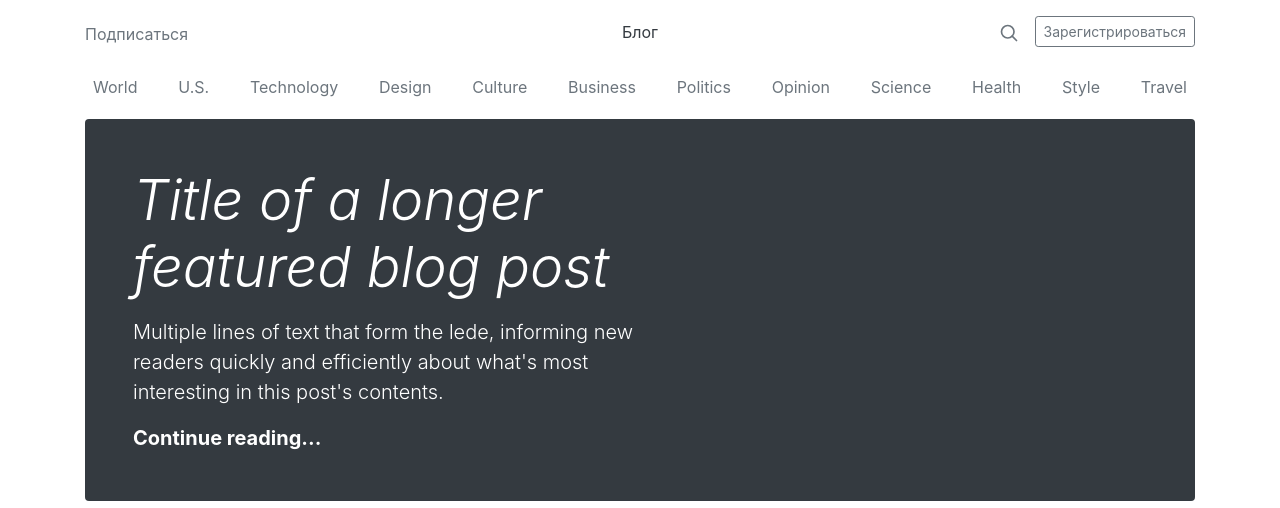
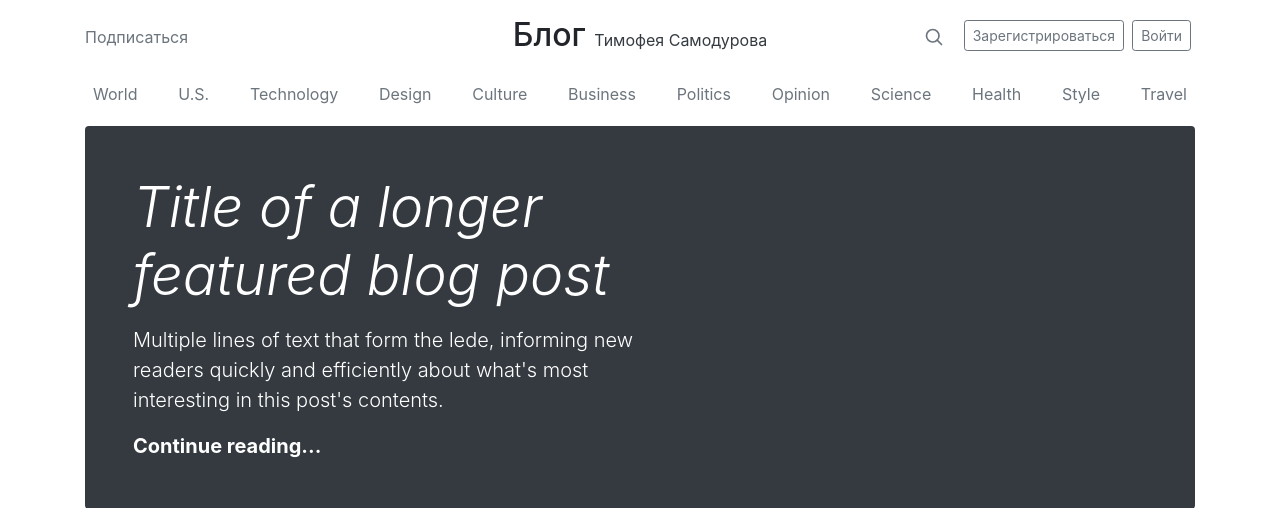
Before and after one commit to tum0xa/t-blog, a Django app: page / in a window 1280 px wide. Shown: the top 508 px of the page. Run offline with Django 3.2, Linux system fonts and the light colour scheme; some libraries are stand-ins or nearby versions.

Commit message:
Добавлена ссылка на главный сайт tum0xa.ru в верхнем центральном элементе

```diff
--- a/mainapp/templates/mainapp/base.html
+++ b/mainapp/templates/mainapp/base.html
@@ -35,9 +35,7 @@
       <header class="blog-header py-3">
         <div class="row flex-nowrap justify-content-between align-items-center">
           {% include 'mainapp/include/left_top_panel.html' %}
-          <div class="col-4 text-center">
-            <a class="blog-header-logo text-dark" href="#">Блог</a>
-          </div>
+            {% include 'mainapp/include/center_top_panel.html' %}
           {% include 'mainapp/include/right_top_panel.html' %}
         </div>
       </header>
--- /dev/null
+++ b/mainapp/templates/mainapp/include/center_top_panel.html
@@ -0,0 +1,3 @@
+<div class="col-6 text-center">
+    <h2 class="d-inline">Блог </h2><a class="blog-header-logo text-dark" href="http://tum0xa.ru" target="_blank">Тимофея Самодурова</a>
+</div>
--- a/mainapp/templates/mainapp/include/left_top_panel.html
+++ b/mainapp/templates/mainapp/include/left_top_panel.html
@@ -1,3 +1,3 @@
-<div class="col-4 pt-1">
+<div class="col-3 pt-1">
     <a class="text-muted" href="{% url 'mainapp:subscribe' %}">Подписаться</a>
 </div>
--- a/mainapp/templates/mainapp/include/right_top_panel.html
+++ b/mainapp/templates/mainapp/include/right_top_panel.html
@@ -1,7 +1,10 @@
-<div class="col-4 d-flex justify-content-end align-items-center">
+<div class="col-3 d-flex justify-content-end  align-items-center">
     <a class="text-muted" href="#">
         <svg xmlns="http://www.w3.org/2000/svg" width="20" height="20" viewBox="0 0 24 24" fill="none" stroke="currentColor" stroke-width="2" stroke-linecap="round" stroke-linejoin="round" class="mx-3"><circle cx="10.5" cy="10.5" r="7.5"></circle><line x1="21" y1="21" x2="15.8" y2="15.8"></line></svg>
     </a>
-
-    <a class="btn btn-sm btn-outline-secondary" href="#">Зарегистрироваться</a>
+    {% if user.is_autentificated %}
+    {% else %}
+    <a class="btn btn-sm btn-outline-secondary mx-1" href="#">Зарегистрироваться</a>
+    <a class="btn btn-sm btn-outline-secondary mx-1" href="#">Войти</a>
+    {% endif %}
 </div>
```
Also changed, not shown: README.md.
